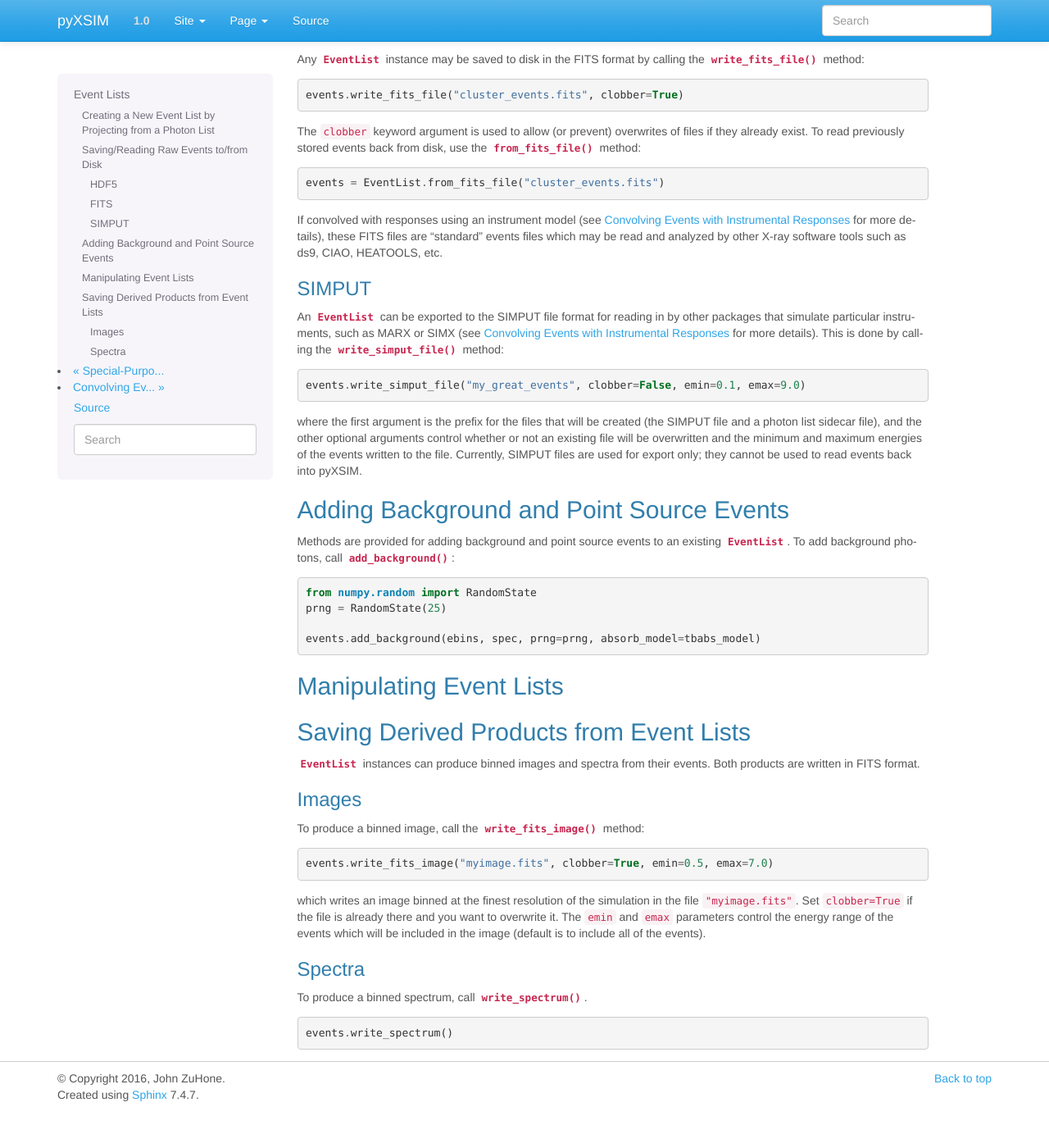
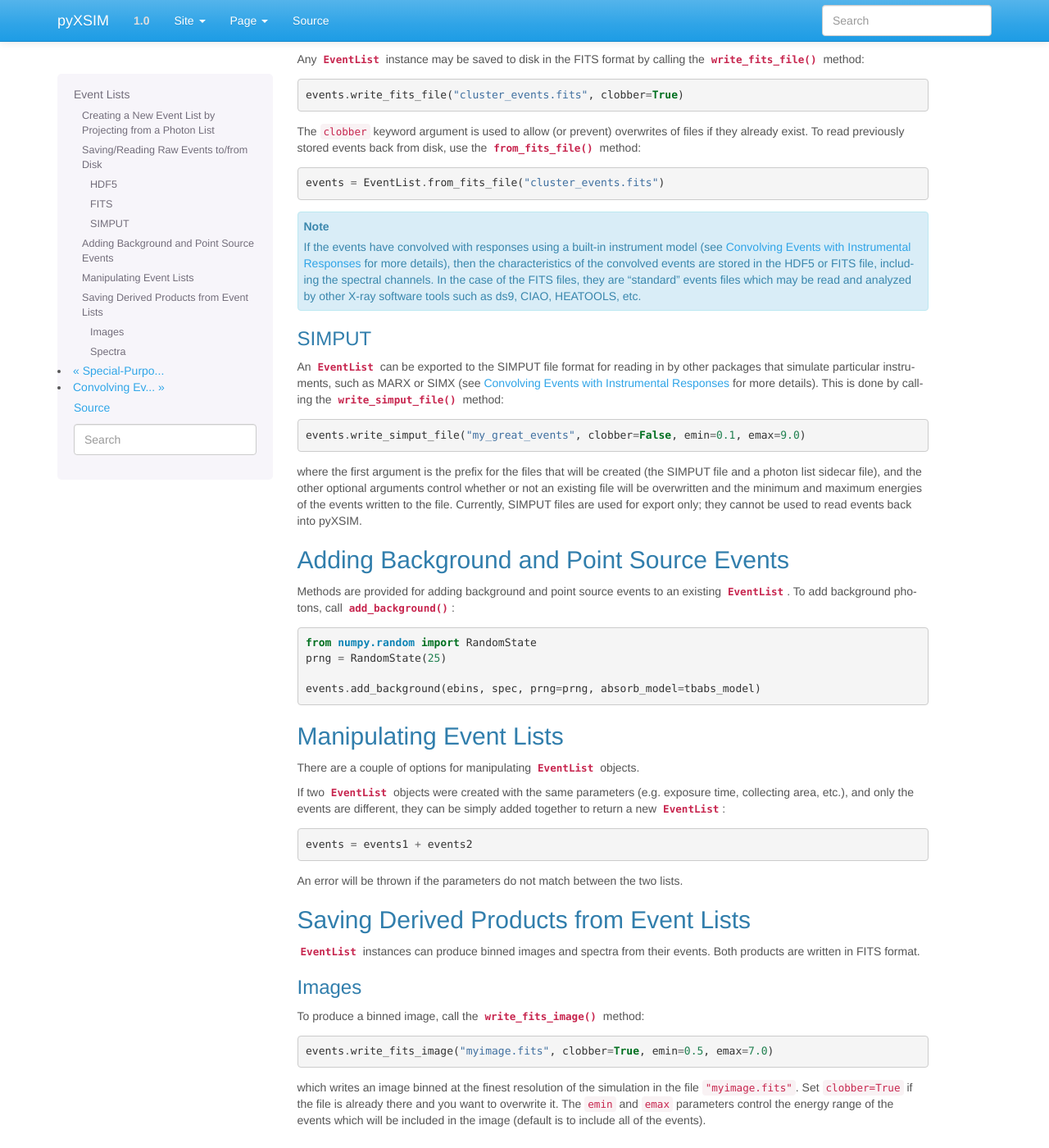
Before and after one commit to jzuhone/pyxsim, a Sphinx documentation site: the page built from doc/source/event_lists.rst, in a window 1280 px wide and 1400 px high, scrolled down 1693 px. Shown: the whole window at 82% size. Built offline with Sphinx 7.4.7, drawn with Linux system fonts in a browser that asks for light colours; before the commit the page ends 3048 px from its top, so only the background shows below that.

Commit message:
Some more notes about event lists

```diff
--- a/doc/source/event_lists.rst
+++ b/doc/source/event_lists.rst
@@ -126,9 +126,13 @@ use the :meth:`~pyxsim.event_list.EventList.from_fits_file` method:
 
     events = EventList.from_fits_file("cluster_events.fits")
 
-If convolved with responses using an instrument model (see :ref:`instruments` for more
-details), these FITS files are "standard" events files which may be read and analyzed
-by other X-ray software tools such as ds9, CIAO, HEATOOLS, etc.
+.. note::
+
+    If the events have convolved with responses using a built-in instrument model (see
+    :ref:`instruments` for more details), then the characteristics of the convolved events
+    are stored in the HDF5 or FITS file, including the spectral channels. In the case of the
+    FITS files, they are "standard" events files which may be read and analyzed by other X-ray
+    software tools such as ds9, CIAO, HEATOOLS, etc.
 
 SIMPUT
 ++++++
@@ -166,6 +170,17 @@ Methods are provided for adding background and point source events to an existin
 Manipulating Event Lists
 ------------------------
 
+There are a couple of options for manipulating :class:`~pyxsim.event_list.EventList` objects.
+
+If two :class:`~pyxsim.event_list.EventList` objects were created with the same parameters (e.g.
+exposure time, collecting area, etc.), and only the events are different, they can be simply added
+together to return a new :class:`~pyxsim.event_list.EventList`:
+
+.. code-block:: python
+
+    events = events1 + events2
+
+An error will be thrown if the parameters do not match between the two lists.
 
 Saving Derived Products from Event Lists
 ----------------------------------------
```
